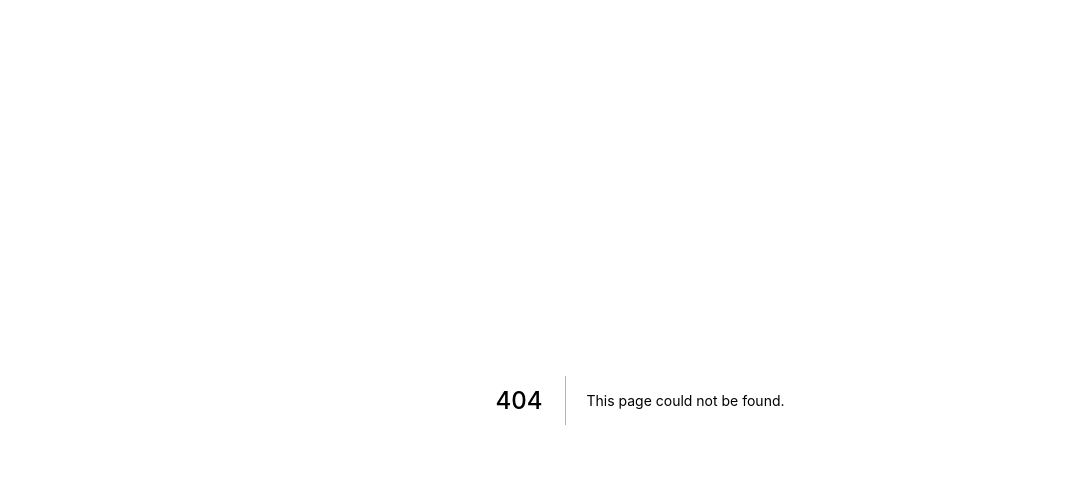
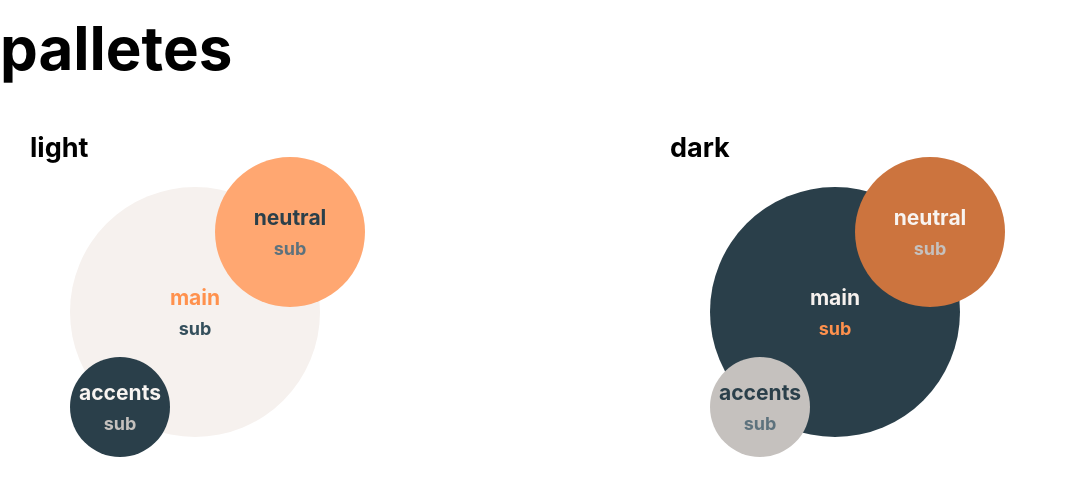
Before and after one commit to marzzy/marzzy_codes, a Next.js app: page /kit in a window 1280 px wide. Before the commit this address had no page. Shown: the top 496 px of the page, without its empty margins (0-1065 px from the left). Built offline with nearby package versions, Linux system fonts and the light colour scheme.

Commit message:
feat: add pallete colors + kit page

```diff
--- /dev/null
+++ b/components/kit/constants.ts
@@ -0,0 +1,6 @@
+// eslint-disable-next-line import/prefer-default-export
+export const circlesInfo = [
+  { name: 'main', size: 'lg' },
+  { name: 'neutral', size: 'md' },
+  { name: 'accents', size: 'sm' },
+];
--- /dev/null
+++ b/components/kit/palletes.tsx
@@ -0,0 +1,42 @@
+import { colors } from 'theme';
+import useStyles, { Circle } from './styles';
+import { circlesInfo } from './constants';
+
+function Palletes() {
+  const styles = useStyles();
+  const {
+    generalCir, cirContainer, palleteContainer, root,
+  } = styles;
+
+  return (
+    <div className={root}>
+      {['light', 'dark'].map((themeType) => (
+        <div key={themeType} className={palleteContainer}>
+          <h2>{themeType}</h2>
+          <ul className={cirContainer}>
+            {circlesInfo.map((cirInfo) => {
+              const { name, size } = cirInfo;
+              const cirClassName = `${size}Cir`;
+
+              return (
+                <Circle
+                  className={`${generalCir} ${styles[cirClassName]}`}
+                  cirColors={colors[themeType][name]}
+                >
+                  <h3>
+                    {name}
+                  </h3>
+                  <h4>
+                    sub
+                  </h4>
+                </Circle>
+              );
+            })}
+          </ul>
+        </div>
+      ))}
+    </div>
+  );
+}
+
+export default Palletes;
--- /dev/null
+++ b/components/kit/styles.ts
@@ -0,0 +1,53 @@
+import { makeStyles, styled } from '@material-ui/styles';
+import { StylesProps } from './type';
+
+export const Circle = styled('li')({
+  background: ({ cirColors }: StylesProps) => cirColors.primary,
+  '& > h3': {
+    color: ({ cirColors }: StylesProps) => cirColors.secondary,
+  },
+  '& > h4': {
+    color: ({ cirColors }: StylesProps) => cirColors.tertiary,
+  },
+});
+
+const useStyles = makeStyles({
+  lgCir: {
+    width: '250px',
+    height: '250px',
+  },
+  mdCir: {
+    width: '150px',
+    height: '150px',
+    position: 'absolute',
+    top: '-30px',
+    right: '-45px',
+  },
+  smCir: {
+    width: '100px',
+    height: '100px',
+    position: 'absolute',
+    bottom: '-20px',
+    left: '40px',
+  },
+  generalCir: {
+    textAlign: 'center',
+    display: 'flex',
+    justifyContent: 'center',
+    flexDirection: 'column',
+    borderRadius: '100%',
+  },
+  cirContainer: {
+    position: 'relative',
+    width: 'max-content',
+  },
+  palleteContainer: {
+    width: '50%',
+    padding: '30px',
+  },
+  root: {
+    display: 'flex',
+  },
+});
+
+export default useStyles;
--- /dev/null
+++ b/components/kit/type.ts
@@ -0,0 +1,3 @@
+import { ColorLevelType } from 'types/theme';
+
+export type StylesProps = { cirColors : ColorLevelType };
--- /dev/null
+++ b/pages/kit.tsx
@@ -0,0 +1,22 @@
+import Head from 'next/head';
+import Palletes from 'components/kit/palletes';
+
+export default function Kit() {
+  return (
+    <div>
+      <Head>
+        <meta name="robots" content="noindex, nofollow" />
+        <meta name="robots" content="noarchive" />
+        <title>Marzzy Code Kit</title>
+      </Head>
+      <body>
+        <main>
+          <section>
+            <h1>palletes</h1>
+            <Palletes />
+          </section>
+        </main>
+      </body>
+    </div>
+  );
+}
--- a/theme.ts
+++ b/theme.ts
@@ -1,23 +1,15 @@
 import ThemeType from 'types/theme';
 
-// TODO: work on pallete
-// const colors = {
-//   dark: {
-//     main: { text: '#ff914d', bg: '#344f5c' },
-//     neutral: { text: '', bg: '' },
-//     accent: { text: '#ffffff', bg: '#ff914d' },
-//   },
-//   light: {
-//     main: { text: '#ff914d', bg: '#f6f1ee' },
-//   },
-// };
-
-const colors = {
+export const colors = {
+  light: {
+    main: { primary: '#f6f1ee', secondary: '#ff914d', tertiary: '#344f5c' },
+    neutral: { primary: '#ffa771', secondary: '#2a3f4a', tertiary: '#5d727d' },
+    accents: { primary: '#2a3f4a', secondary: '#f8f4f1', tertiary: '#c5c1be' },
+  },
   dark: {
-    primary: '#000',
-  },
-  light: {
-    primary: '#fff',
+    main: { primary: '#2a3f4a', secondary: '#f6f1ee', tertiary: '#ff914d' },
+    neutral: { primary: '#cc743e', secondary: '#f8f4f1', tertiary: '#c5c1be' },
+    accents: { primary: '#c5c1be', secondary: '#2a3f4a', tertiary: '#5d727d' },
   },
 };
 
--- a/types/theme.ts
+++ b/types/theme.ts
@@ -1,6 +1,10 @@
+export type ColorLevelType = {
+  [innerKey in 'primary' | 'secondary' | 'tertiary']: string
+};
+
 type ThemeType = {
   palette: {
-    primary: string
+    [key in 'main' | 'neutral' | 'accents']: ColorLevelType
   },
   breakpoints: {
     values: {
```
